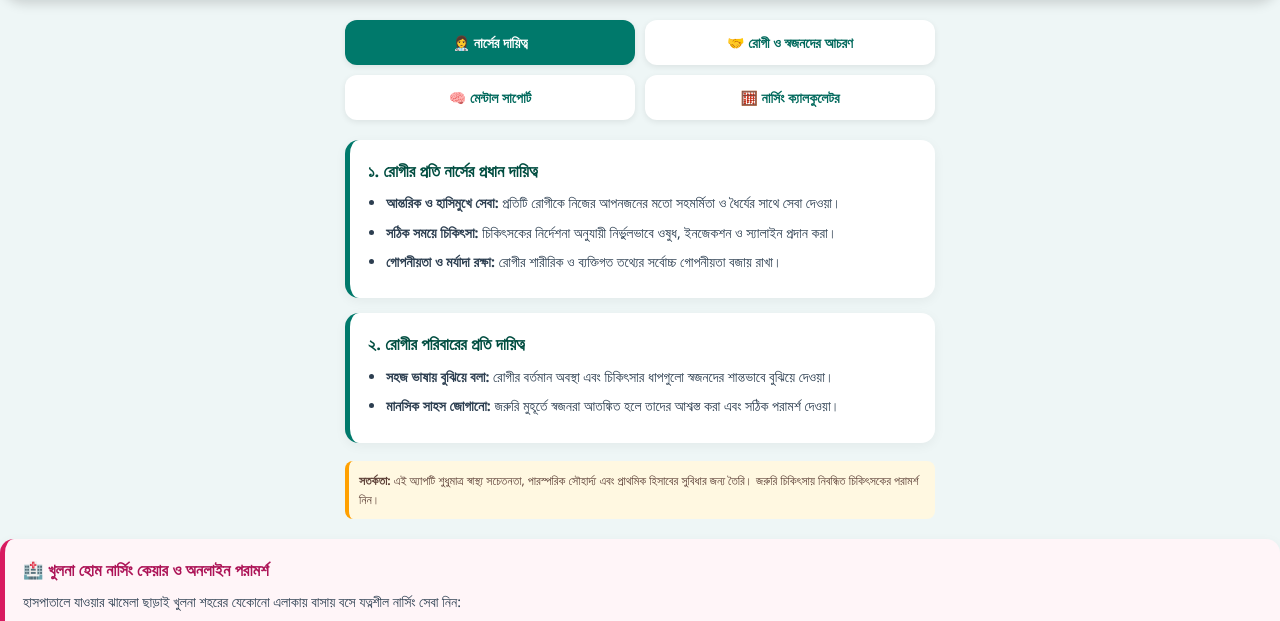
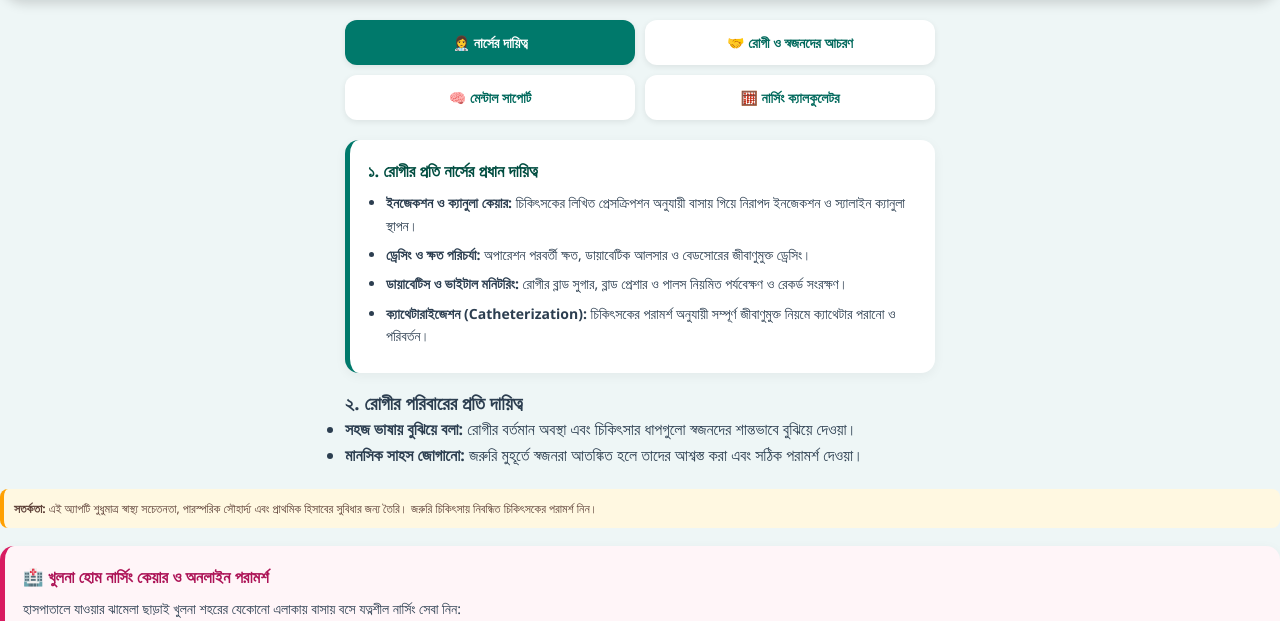
Before and after one commit to adnanarafat272727-ctrl/aponjon-care, a plain HTML site: page index.html in a window 1280 px wide. Shown: the part 150-771 px from the top of the page. Drawn offline with Linux system fonts and the light colour scheme.

```diff
--- a/index.html
+++ b/index.html
@@ -48,13 +48,15 @@
         <div id="nurse">
             <div class="card">
                 <h3>১. রোগীর প্রতি নার্সের প্রধান দায়িত্ব</h3>
-                <ul>
-                    <li><strong>আন্তরিক ও হাসিমুখে সেবা:</strong> প্রতিটি রোগীকে নিজের আপনজনের মতো সহমর্মিতা ও ধৈর্যের সাথে সেবা দেওয়া।</li>
-                    <li><strong>সঠিক সময়ে চিকিৎসা:</strong> চিকিৎসকের নির্দেশনা অনুযায়ী নির্ভুলভাবে ওষুধ, ইনজেকশন ও স্যালাইন প্রদান করা।</li>
-                    <li><strong>গোপনীয়তা ও মর্যাদা রক্ষা:</strong> রোগীর শারীরিক ও ব্যক্তিগত তথ্যের সর্বোচ্চ গোপনীয়তা বজায় রাখা।</li>
-                </ul>
-            </div>
-            <div class="card">
+                      <ul>
+          <li><strong>ইনজেকশন ও ক্যানুলা কেয়ার:</strong> চিকিৎসকের লিখিত প্রেসক্রিপশন অনুযায়ী বাসায় গিয়ে নিরাপদ ইনজেকশন ও স্যালাইন ক্যানুলা স্থাপন।</li>
+          <li><strong>ড্রেসিং ও ক্ষত পরিচর্যা:</strong> অপারেশন পরবর্তী ক্ষত, ডায়াবেটিক আলসার ও বেডসোরের জীবাণুমুক্ত ড্রেসিং।</li>
+          <li><strong>ডায়াবেটিস ও ভাইটাল মনিটরিং:</strong> রোগীর ব্লাড সুগার, ব্লাড প্রেশার ও পালস নিয়মিত পর্যবেক্ষণ ও রেকর্ড সংরক্ষণ।</li>
+          <li><strong>ক্যাথেটারাইজেশন (Catheterization):</strong> চিকিৎসকের পরামর্শ অনুযায়ী সম্পূর্ণ জীবাণুমুক্ত নিয়মে ক্যাথেটার পরানো ও পরিবর্তন।</li>
+        </ul>
+      </div>
+
+
                 <h3>২. রোগীর পরিবারের প্রতি দায়িত্ব</h3>
                 <ul>
                     <li><strong>সহজ ভাষায় বুঝিয়ে বলা:</strong> রোগীর বর্তমান অবস্থা এবং চিকিৎসার ধাপগুলো স্বজনদের শান্তভাবে বুঝিয়ে দেওয়া।</li>
```
